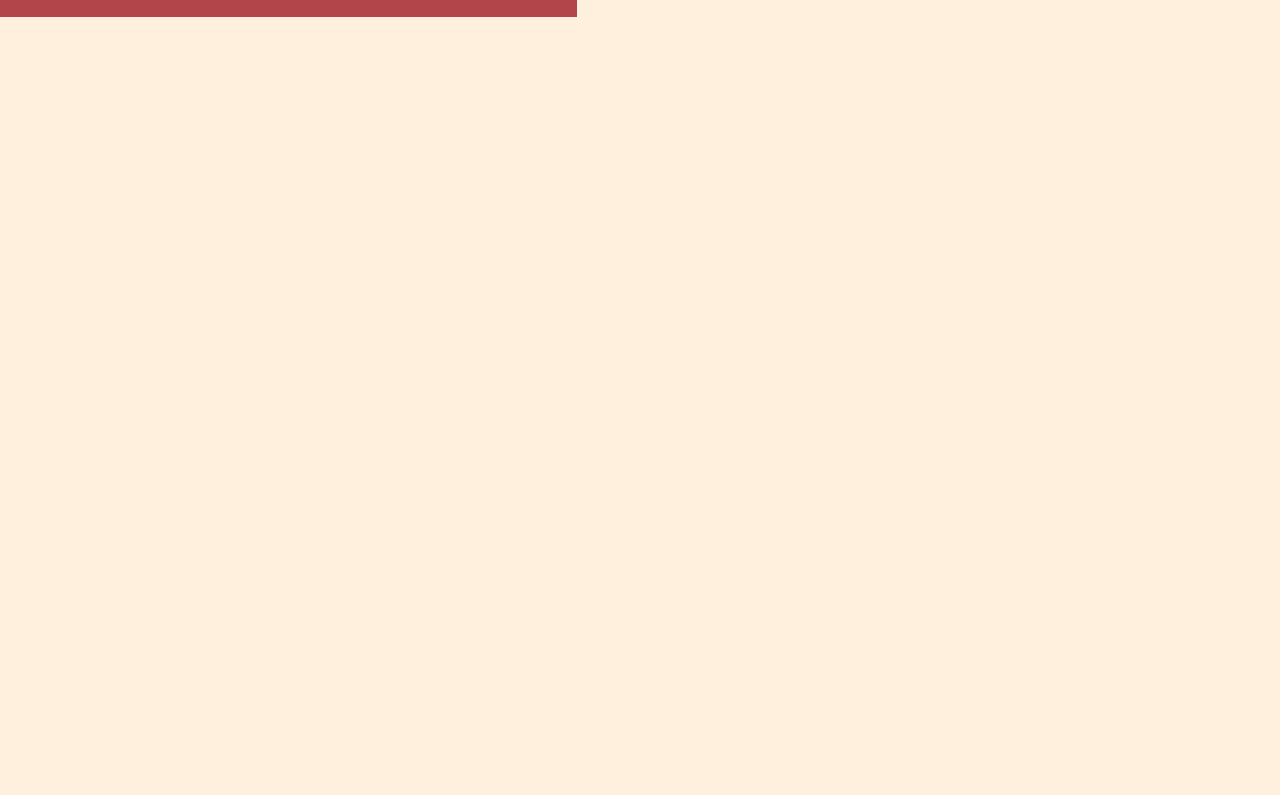
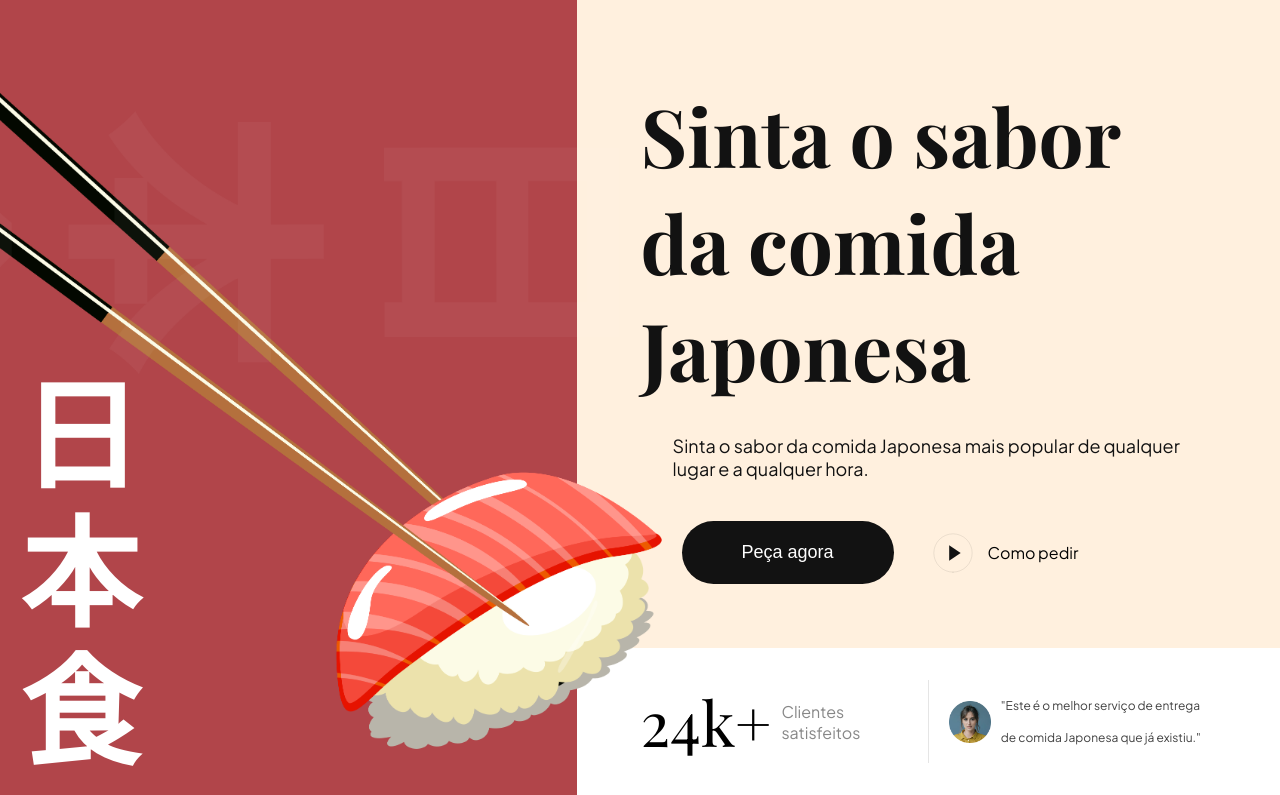
Before and after one commit to LucasAnacleto/sushi, a website built with Vite: page index.html in a window 1280 px wide. Shown: the part 55-850 px from the top of the page. Before the commit the page ends 800 px from the top, so only its background shows below. Built offline with nearby package versions, Linux system fonts and the light colour scheme.

Commit message:
Hero Section

```diff
--- /dev/null
+++ b/css/sections/hero.css
@@ -0,0 +1,175 @@
+.hero {
+    display: flex;
+    min-height: calc(100vh - 74px);
+    overflow: hidden;
+  }
+
+  .hero-image {
+    flex: 1;
+    display: flex;
+    flex-direction: column;
+
+    position: relative;
+    z-index: 5
+  }
+
+  .hero-image img {
+    width: 120%;
+    height: 100%;
+    object-fit: contain;
+  }
+
+  .hero-image__overlay {
+    position: absolute;
+    inset: 0;
+    width: 100%;
+
+    background-color: var(--primary-color);
+    z-index: -1;
+  }
+
+  .hero-image h2 {
+    position: absolute;
+    bottom: 0;
+    padding: 20px;
+
+    font-family: var(--playfair-display);
+    font-weight: 700;
+    font-size: 120px;
+    line-height: 138px;
+    color: #fff;
+  }
+
+  .hero-content {
+    flex: 1.22;
+    display: flex;
+    justify-content: space-between;
+    flex-direction: column;
+  }
+
+  .hero-content-info {
+    padding: 64px;
+    flex: 1;
+    display: flex;
+    justify-content: center;
+    flex-direction: column;
+  }
+
+  .hero-content-info h1 {
+    font-size: 80px;
+    font-weight: 600px;
+    font-family: var(--playfair-display);
+    color: var(--secondary-color);
+  }
+
+  .hero-content-info p {
+    margin: 32px 0 0 32px;
+
+    font-family: var(--plus-jakarta-sans);
+    color: var(--secondary-color);
+    font-size: 18px;
+    font-weight: 400;
+  }
+
+  .hero-content__buttons {
+    margin: 41px 0 0 41px;
+
+    display: flex;
+    flex-wrap: wrap;
+    gap: 36px;
+  }
+
+  .hero-content__order-button {
+    padding: 20px;
+    border-radius: 36px;
+    min-width: 212px;
+    outline: none;
+    border: none;
+    background: var(--secondary-color);
+
+    cursor: pointer;
+
+    color: #fff;
+    font-weight: 500;
+    font-size: 18px;
+    line-height: 23px;
+  }
+
+  .hero-content__play-button {
+    border: none;
+    outline: none;
+    background: transparent;
+
+    display: flex;
+    align-items: center;
+
+    font-size: 16px;
+    line-height: 19px;
+    color: var(--black-200);
+    font-family: var(--plus-jakarta-sans);
+
+    cursor: pointer;
+  }
+
+  .hero-content__play-button img {
+    margin-right: 12px;
+
+    width: 46px;
+    height: 46px;
+    object-fit: contain;
+  }
+
+  .hero-content__testimonial {
+    padding: 32px 64px;
+
+    display: flex;
+    flex-wrap: wrap;
+    gap: 20px;
+
+    background: var(--color-white)
+  }
+
+  .hero-content__customer {
+    flex: 1;
+    gap: 10px;
+  }
+
+  .hero-content__customer h4 {
+    font-size: 62px;
+    font-weight: 400;
+    font-family: var(--playfair-display)
+  }
+
+  .hero-content__customer p {
+    font-size: 16px;
+    font-weight: 400;
+    font-family: var(--plus-jakarta-sans);
+    color: var(--secondary-color);
+    opacity: 0.5;
+  }
+
+  .hero-content__review {
+    flex: 1;
+    display: flex;
+    align-items: center;
+    gap: 10px;
+
+    padding-left: 20px;
+    border-left: 1px solid rgba(2, 2, 2, 0.1);
+    min-width: 200px;
+  }
+
+  .hero-content__review img {
+    width: 42px;
+    height: 42px;
+    object-fit: contain;
+  }
+
+  .hero-content__review p {
+    font-size: 12px;
+    font-weight: 400;
+    line-height: 32px;
+    font-family: var(--plus-jakarta-sans);
+    color: var(--secondary-color);
+    opacity: 0.8
+  }
--- a/css/style.css
+++ b/css/style.css
@@ -3,12 +3,12 @@
 
 /* other css file imports */
 @import url("sections/header.css");
-/*@import url("sections/hero.css");
+@import url("sections/hero.css");
 @import url("sections/about.css");
 @import url("sections/popular.css");
 @import url("sections/trending.css");
 @import url("sections/subscribe.css");
-@import url("sections/footer.css"); */
+@import url("sections/footer.css");
 
 /* CSS variables for reusablity across all files (including above imported) */
 :root {
--- a/index.html
+++ b/index.html
@@ -46,6 +46,50 @@
       </nav>
     </header>
 
+    <section class="hero">
+      <div class="hero-image">
+        <img
+          src="assets/sushi-1.png"
+          alt="sushi"
+          data-aos="fade-up"
+        />
+        <h2 data-aos="fade-up">
+          日 <br />
+          本 <br />
+          食
+        </h2>
+
+        <div class="hero-image__overlay"></div>
+      </div>
+
+      <div class="hero-content">
+        <div class="hero-content-info" data-aos="fade-left">
+          <h1>Sinta o sabor da comida Japonesa</h1>
+          <p>Sinta o sabor da comida Japonesa mais popular de qualquer lugar e a qualquer hora.</p>
+
+          <div class="hero-content__buttons">
+            <button class="hero-content__order-button">Peça agora</button>
+            <button class="hero-content__play-button">
+              <img src="assets/play-circle.svg" alt="play" />
+              Como pedir
+            </button>
+          </div>
+        </div>
+
+        <div class="hero-content__testimonial" data-aos="fade-up">
+          <div class="hero-content__customer flex-center">
+            <h4>24<span>k+</span></h4>
+            <p>Clientes satisfeitos</p>
+          </div>
+
+          <div class="hero-content__review">
+            <img src="assets/user.png" alt="user" />
+            <p>"Este é o melhor serviço de entrega de comida Japonesa que já existiu."</p>
+          </div>
+        </div>
+      </div>
+    </section>
+
 
     <script src="js/script.js" type="module"></script>
 
```
Also changed, not shown: css/sections/about.css (added), css/sections/footer.css (added), css/sections/popular.css (added), css/sections/subscribe.css (added), css/sections/trending.css (added).
